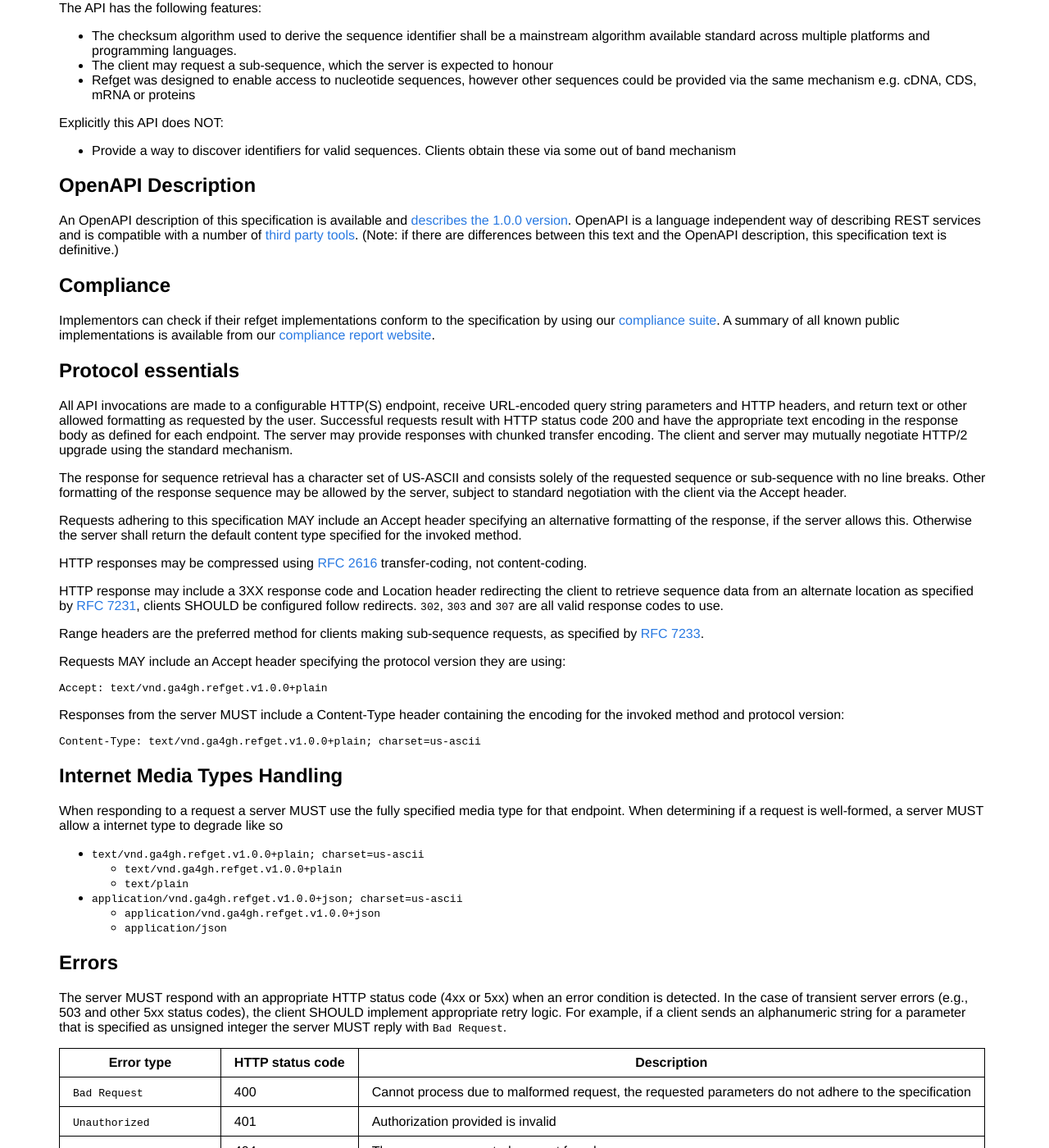
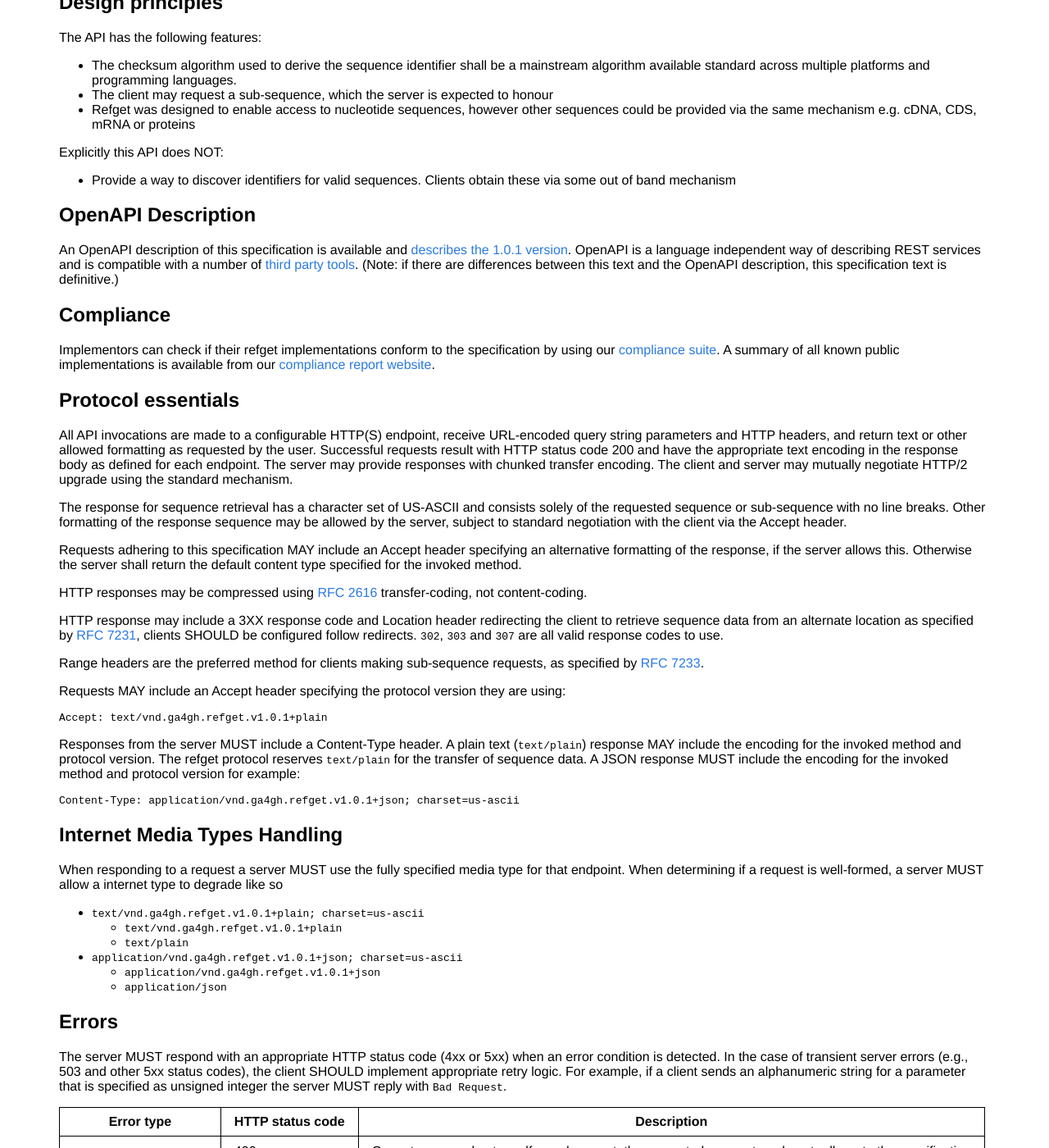
Before and after one commit to samtools/hts-specs, a Jekyll site: the page built from refget.md, in a window 1280 px wide and 1400 px high, scrolled down 911 px. Shown: the whole window at 82% size. Built offline with Jekyll 4.4.1, drawn with Linux system fonts in a browser that asks for light colours; some of the changed text lies outside the part shown.

Commit message:
Bump to 1.0.1
Reducing the requirements around content type responses for plain text

````diff
--- a/pub/refget-openapi.yaml
+++ b/pub/refget-openapi.yaml
@@ -5,7 +5,7 @@ info:
   description: >-
     System for retrieving sequence and metadata concerning a reference sequence
     object by hash identifiers
-  version: '1.0.0'
+  version: '1.0.1'
   title: refget API
   contact:
     name: GA4GH Security Notifications
--- a/refget.md
+++ b/refget.md
@@ -4,7 +4,7 @@ title: refget protocol
 suppress_footer: true
 ---
 
-# Refget API Specification v1.0.0
+# Refget API Specification v1.0.1
 {:.no_toc}
 
 * Do not remove this line (it will not be displayed)
@@ -34,7 +34,7 @@ Explicitly this API does NOT:
 
 ## OpenAPI Description
 
-An OpenAPI description of this specification is available and [describes the 1.0.0 version](pub/refget-openapi.yaml). OpenAPI is a language independent way of describing REST services and is compatible with a number of [third party tools](http://openapi.tools/). (Note: if there are differences between this text and the OpenAPI description, this specification text is definitive.)
+An OpenAPI description of this specification is available and [describes the 1.0.1 version](pub/refget-openapi.yaml). OpenAPI is a language independent way of describing REST services and is compatible with a number of [third party tools](http://openapi.tools/). (Note: if there are differences between this text and the OpenAPI description, this specification text is definitive.)
 
 ## Compliance
 
@@ -57,24 +57,24 @@ Range headers are the preferred method for clients making sub-sequence requests,
 Requests MAY include an Accept header specifying the protocol version they are using:
 
 ```
-Accept: text/vnd.ga4gh.refget.v1.0.0+plain
+Accept: text/vnd.ga4gh.refget.v1.0.1+plain
 ```
 
-Responses from the server MUST include a Content-Type header containing the encoding for the invoked method and protocol version:
+Responses from the server MUST include a Content-Type header. A plain text (`text/plain`) response MAY include the encoding for the invoked method and protocol version. The refget protocol reserves `text/plain` for the transfer of sequence data. A JSON response MUST include the encoding for the invoked method and protocol version for example:
 
 ```
-Content-Type: text/vnd.ga4gh.refget.v1.0.0+plain; charset=us-ascii
+Content-Type: application/vnd.ga4gh.refget.v1.0.1+json; charset=us-ascii
 ```
 
 ## Internet Media Types Handling
 
 When responding to a request a server MUST use the fully specified media type for that endpoint. When determining if a request is well-formed, a server MUST allow a internet type to degrade like so
 
-- `text/vnd.ga4gh.refget.v1.0.0+plain; charset=us-ascii`
-  - `text/vnd.ga4gh.refget.v1.0.0+plain`
+- `text/vnd.ga4gh.refget.v1.0.1+plain; charset=us-ascii`
+  - `text/vnd.ga4gh.refget.v1.0.1+plain`
   - `text/plain`
-- `application/vnd.ga4gh.refget.v1.0.0+json; charset=us-ascii`
-  - `application/vnd.ga4gh.refget.v1.0.0+json`
+- `application/vnd.ga4gh.refget.v1.0.1+json; charset=us-ascii`
+  - `application/vnd.ga4gh.refget.v1.0.1+json`
   - `application/json`
 
 ## Errors
@@ -144,7 +144,7 @@ A server may support circular chromosomes as a reference sequence, but this is n
 Unless negotiated with the client and allowed by the server, the default encoding for this method is:
 
 ```
-Content-type: text/vnd.ga4gh.refget.v1.0.0+plain
+Content-type: text/vnd.ga4gh.refget.v1.0.1+plain
 ```
 
 #### URL parameters
@@ -165,7 +165,7 @@ Content-type: text/vnd.ga4gh.refget.v1.0.0+plain
 | Parameter | Data Type               | Required | Description                                                                                                                                                                                                                                                                                                                                                                                                                                                                                                                                                                                                  |
 |-----------|-------------------------|----------|--------------------------------------------------------------------------------------------------------------------------------------------------------------------------------------------------------------------------------------------------------------------------------------------------------------------------------------------------------------------------------------------------------------------------------------------------------------------------------------------------------------------------------------------------------------------------------------------------------------|
 | `Range`   | string                  | Optional | Range header as specified in [RFC 7233](https://tools.ietf.org/html/rfc7233#section-3.1), however only a single byte range per GET request is supported by the specification. The byte range of the sequence to return, 0-based inclusive of start and end bytes specified. The server MUST respond with a `Bad Request` error if both a Range header and start or end query parameters are specified. The server MUST respond with a `Bad Request` error if one or more ranges are out of bounds of the sequence.                                                                                                                     |
-| `Accept`    | string                  | Optional | The formatting of the returned sequence, defaults to `text/vnd.ga4gh.refget.v1.0.0+plain` if not specified. A server MAY support other formatting of the sequence.The server SHOULD respond with an `Not Acceptable` error if the client requests a format not supported by the server.                                                                                                                                                                                                                                                                                                                 |
+| `Accept`    | string                  | Optional | The formatting of the returned sequence, defaults to `text/vnd.ga4gh.refget.v1.0.1+plain` if not specified. A server MAY support other formatting of the sequence.The server SHOULD respond with an `Not Acceptable` error if the client requests a format not supported by the server.                                                                                                                                                                                                                                                                                                                 |
 
 #### Response
 
@@ -207,7 +207,7 @@ Due to the possibility of multiple checksum algorithms being supported by a serv
 Unless negotiated with the client and allowed by the server, the default encoding for this method is:
 
 ```
-Content-type: application/vnd.ga4gh.refget.v1.0.0+json
+Content-type: application/vnd.ga4gh.refget.v1.0.1+json
 ```
 
 #### URL parameters
@@ -220,7 +220,7 @@ Content-type: application/vnd.ga4gh.refget.v1.0.0+json
 
 | Parameter | Data Type               | Required | Description                                                                                                                                                                                                                                                                                                                                                                                                                                                                                                                                                                                                  |
 |-----------|-------------------------|----------|--------------------------------------------------------------------------------------------------------------------------------------------------------------------------------------------------------------------------------------------------------------------------------------------------------------------------------------------------------------------------------------------------------------------------------------------------------------------------------------------------------------------------------------------------------------------------------------------------------------|
-| `Accept`  | string                  | Optional | The formatting of the returned metadata, defaults to `application/vnd.ga4gh.refget.v1.0.0+json` if not specified. A server MAY support other formatting of the sequence.The server SHOULD respond with an `Not Acceptable` error if the client requests a format not supported by the server.                                                                                                                                                                                                                                                                                                                 |
+| `Accept`  | string                  | Optional | The formatting of the returned metadata, defaults to `application/vnd.ga4gh.refget.v1.0.1+json` if not specified. A server MAY support other formatting of the sequence.The server SHOULD respond with an `Not Acceptable` error if the client requests a format not supported by the server.                                                                                                                                                                                                                                                                                                                 |
 
 #### Response
 
@@ -315,14 +315,14 @@ Return configuration information about this server implementation.
 Unless negotiated with the client and allowed by the server, the default encoding for this method is:
 
 ```
-Content-type: application/vnd.ga4gh.refget.v1.0.0+json
+Content-type: application/vnd.ga4gh.refget.v1.0.1+json
 ```
 
 #### Request parameters
 
 | Parameter | Data Type               | Required | Description                                                                                                                                                                                                                                                                                                                                                                                                                                                                                                                                                                                                  |
 |-----------|-------------------------|----------|--------------------------------------------------------------------------------------------------------------------------------------------------------------------------------------------------------------------------------------------------------------------------------------------------------------------------------------------------------------------------------------------------------------------------------------------------------------------------------------------------------------------------------------------------------------------------------------------------------------|
-| `Accept`  | string                  | Optional | The formatting of the returned metadata, defaults to `application/vnd.ga4gh.refget.v1.0.0+json` if not specified. A server MAY support other formatting of the sequence.The server SHOULD respond with an `Not Acceptable` error if the client requests a format not supported by the server.                                                                                                                                                                                                                                                                                                                 |
+| `Accept`  | string                  | Optional | The formatting of the returned metadata, defaults to `application/vnd.ga4gh.refget.v1.0.1+json` if not specified. A server MAY support other formatting of the sequence.The server SHOULD respond with an `Not Acceptable` error if the client requests a format not supported by the server.                                                                                                                                                                                                                                                                                                                 |
 
 #### Response
 The server shall return a document detailing specifications of the service implementation. A JSON encoded response shall have the following fields:
@@ -624,3 +624,9 @@ The specification makes no attempt to enforce a strict naming authority across i
 | `Ensembl` | Ensembl | Used for an identifier assigned by the Ensembl project |
 | `RefSeq` | RefSeq | Used for an identifier assigned by the RefSeq group |
 | `vmc` | VMC | Used for when an identifier is a VMC compatible digest (as described above) |
+
+## Appendix 2 - Changes
+
+### v1.0.1
+
+- `plain/text` responses no longer need to specify a VND. `application/json` responses continue to need to do this.
````
